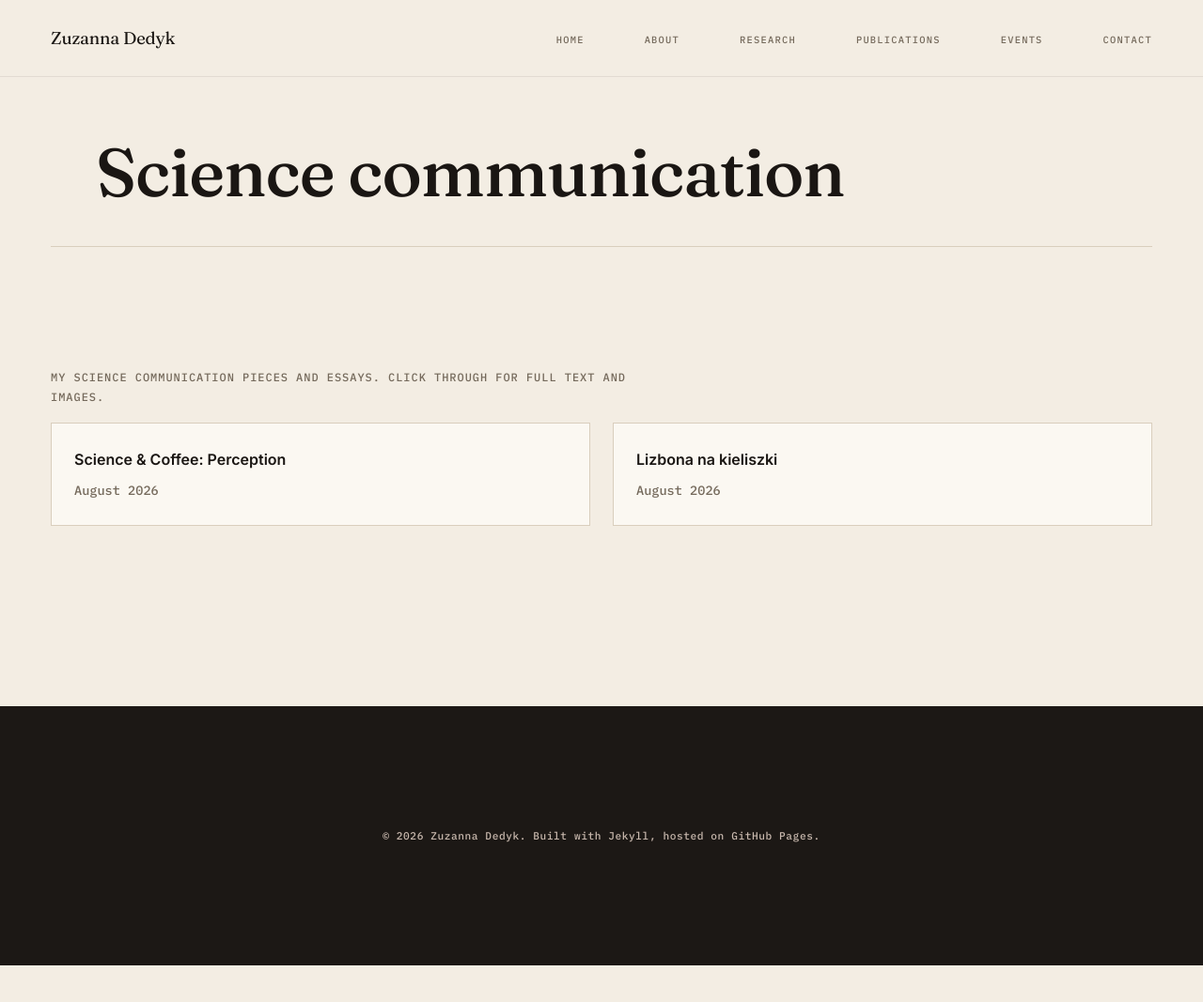
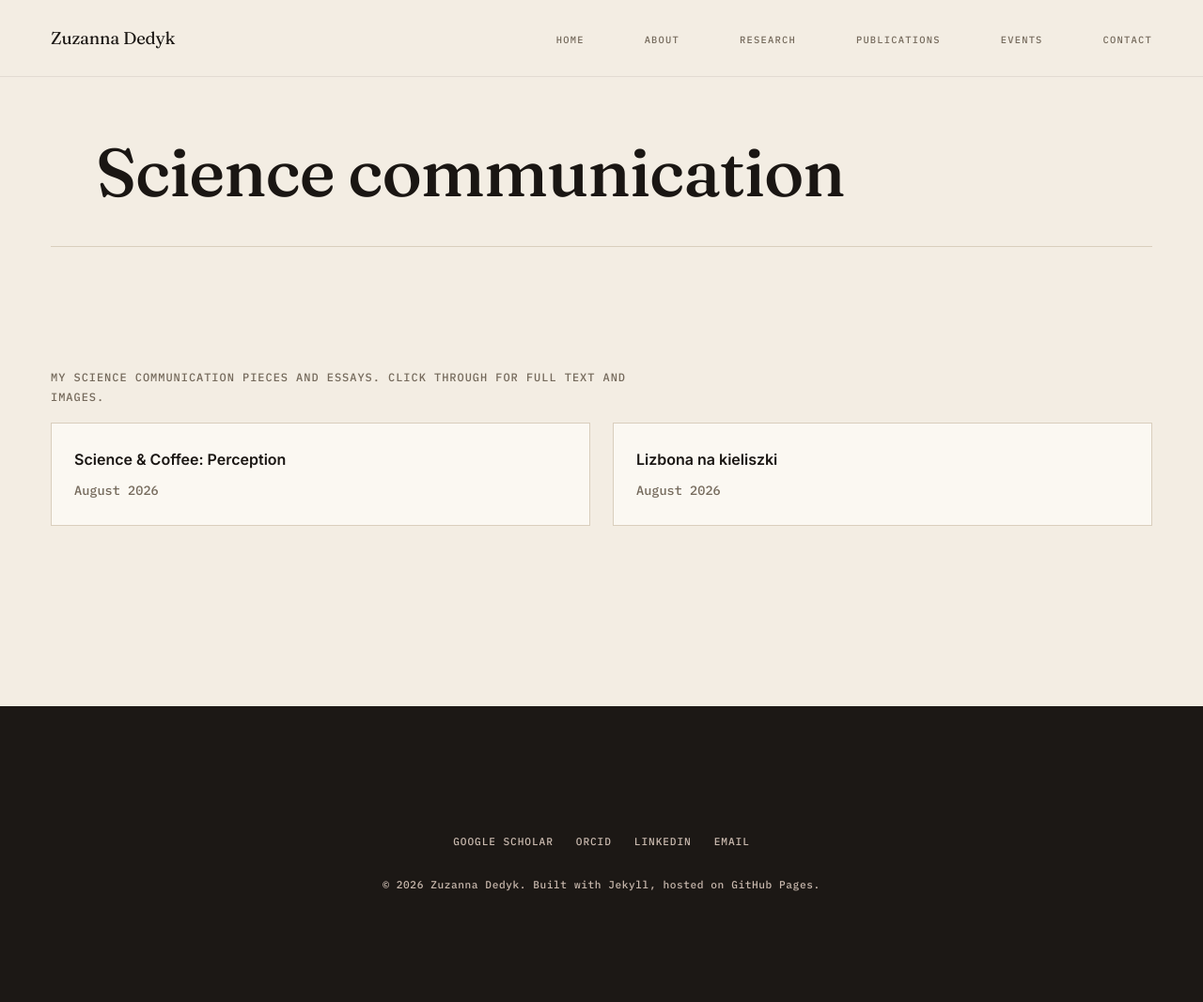
Before and after one commit to Zuzanna-Dedyk/Zuzanna-Dedyk.github.io, a Jekyll site: the page built from science-communication/index.md, in a window 1280 px wide and 1081 px high. Shown: the top 1067 px of the window at 94% size. Built offline with Jekyll 4.4.1, drawn with Linux system fonts in a browser that asks for light colours.

Commit message:
Update footer.html

```diff
--- a/_includes/footer.html
+++ b/_includes/footer.html
@@ -9,6 +9,10 @@
 <footer class="site-footer">
   <div class="site-footer__inner">
 
+    <ul class="social-links">
+      {% include social-links.html %}
+    </ul>
+
     <p class="site-footer__copyright">
       © {{ site.time | date: '%Y' }} {{ site.author.name }}. Built with Jekyll, hosted on GitHub Pages.
     </p>
```
